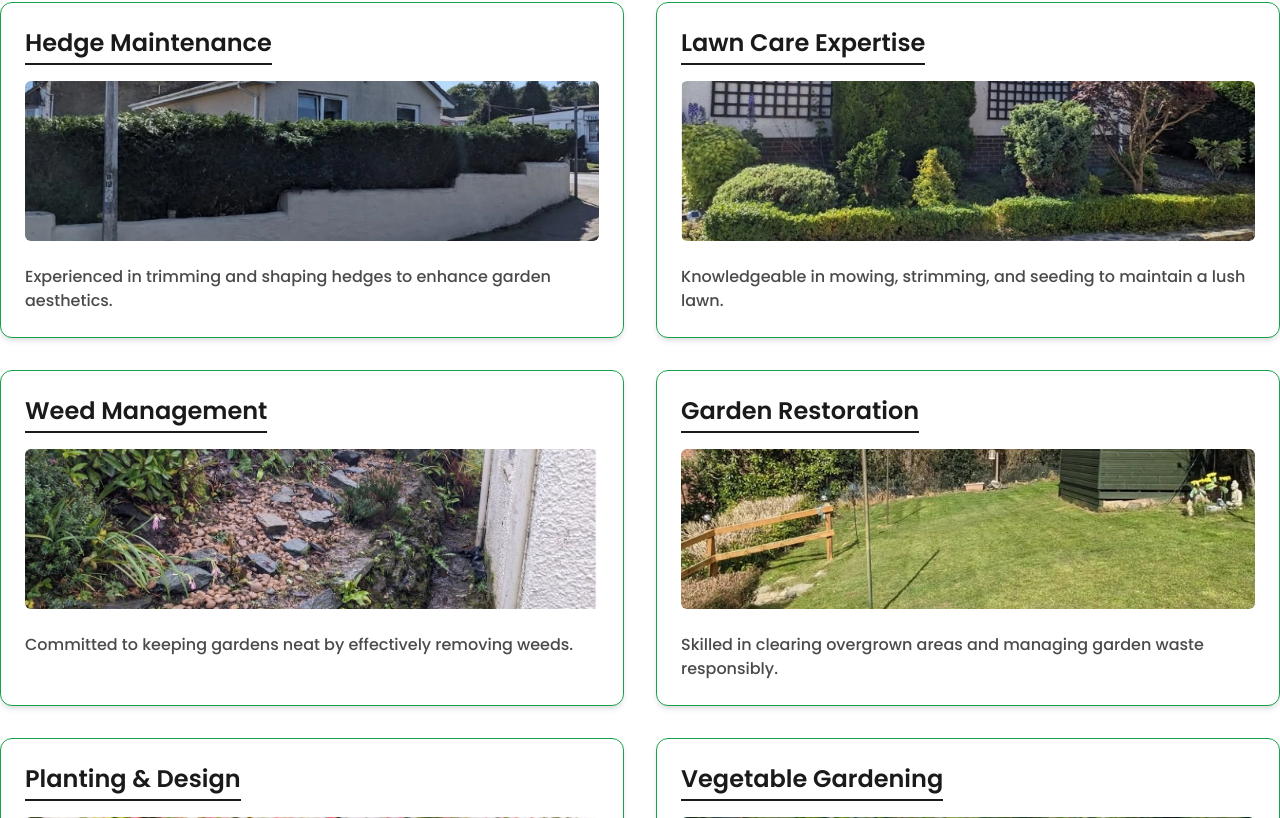
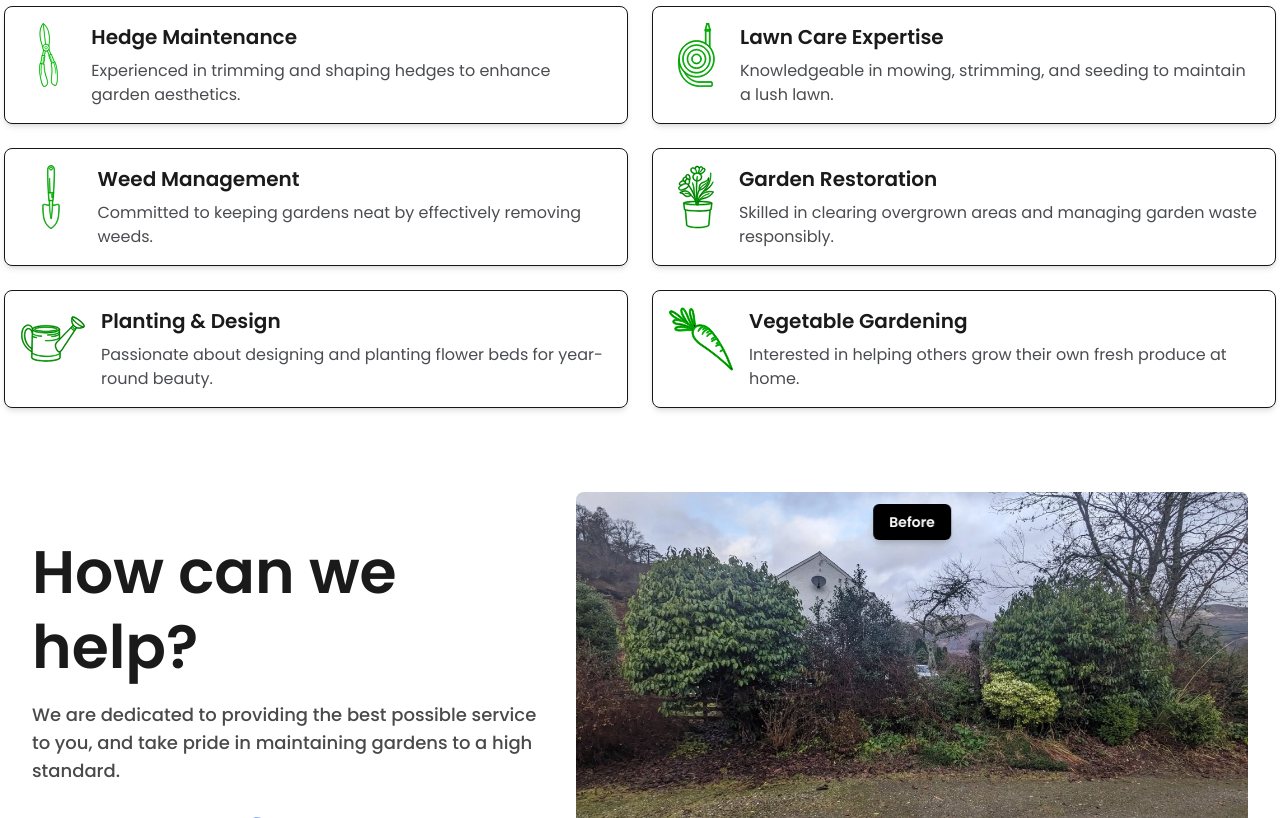
Before and after one commit to WilyBox/maclean-gardening, a Next.js app: page / in a window 1280 px wide. Shown: the part 902-1720 px from the top of the page. Built offline with nearby package versions, Linux system fonts and the light colour scheme.

Commit message:
re-moved services section on homepage to include icons

```diff
--- a/src/app/components/Testimonial.tsx
+++ b/src/app/components/Testimonial.tsx
@@ -1,29 +1,32 @@
 "use client";
 
-// import SkillsGrid from "./SkillsGrid";
-import ServicesGrid from "./ServicesGrid";
+import SkillsGrid from "./SkillsGrid";
 
 
 export default function TestimonialSection() {
-  const services  = [
-    { title: "Hedge Maintenance", description: "Experienced in trimming and shaping hedges to enhance garden aesthetics.", imageUrl: "/images/services/hedges.webp" },
-    { title: "Lawn Care Expertise", description: "Knowledgeable in mowing, strimming, and seeding to maintain a lush lawn.", imageUrl: "/images/services/garden-care.webp" },
-    { title: "Weed Management", description: "Committed to keeping gardens neat by effectively removing weeds.", imageUrl: "/images/services/weed-remov.webp" },
-    { title: "Garden Restoration", description: "Skilled in clearing overgrown areas and managing garden waste responsibly.", imageUrl: "/images/services/mown-lawn.webp" },
-    { title: "Planting & Design", description: "Passionate about designing and planting flower beds for year-round beauty.", imageUrl: "/images/services/flowers.webp" },
-    { title: "Vegetable Gardening", description: "Interested in helping others grow their own fresh produce at home.", imageUrl: "/images/services/veg-plots.webp" },
+  const skills = [
+    { title: "Hedge Maintenance", imageUrl:"/images/icons/shears.svg",description: "Experienced in trimming and shaping hedges to enhance garden aesthetics." },
+    { title: "Lawn Care Expertise", imageUrl:"/images/icons/hose.svg", description: "Knowledgeable in mowing, strimming, and seeding to maintain a lush lawn." },
+    { title: "Weed Management", imageUrl:"/images/icons/trowel.svg", description: "Committed to keeping gardens neat by effectively removing weeds." },
+    { title: "Garden Restoration", imageUrl:"/images/icons/flower-pot.svg", description: "Skilled in clearing overgrown areas and managing garden waste responsibly." },
+    { title: "Planting & Design", imageUrl:"/images/icons/watering-can.svg", description: "Passionate about designing and planting flower beds for year-round beauty." },
+    { title: "Vegetable Gardening",imageUrl:"/images/icons/carrot.svg", description: "Interested in helping others grow their own fresh produce at home." },
   ];
-
 
 
   return (
 
     <section className="container max-w-7xl mx-auto py-12 lg:py-16 ">
 
-      <h2 className="text-3xl font-bold mb-8 text-center">Our Services</h2>
-      <div className="flex flex-col lg:flex-row gap-8">
+<h2 className="text-3xl font-bold mb-8 text-center">Our Services</h2>
+
+      {/* Right Column: Services + Ratings */}
+      <div className="lg:full flex flex-col lg:flex-row gap-8">
+        {/* Top Card: Services Accordion (Replaces old list) */}
         <div className="rounded-2xl" id="servicesAccordion">
-          <ServicesGrid services={services} />
+          {/* <SimpleAccordion />  */}
+
+          <SkillsGrid skills={skills} />
         </div>
 
 
```
